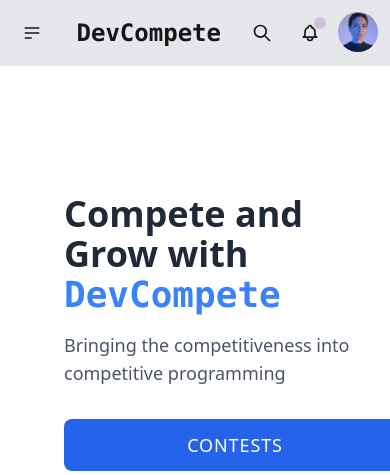
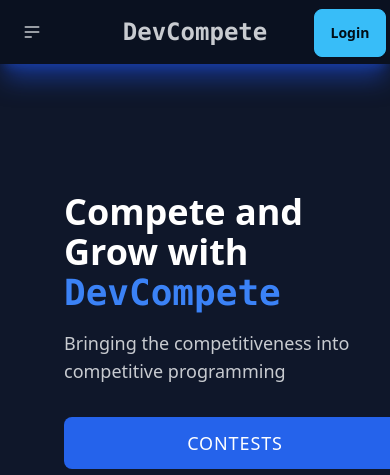
Before and after one commit to notnotrachit/devcompete, a Django app: page / in a window 390 px wide. Shown: the top 475 px of the page. Run offline with Django 4.2, Linux system fonts and the light colour scheme; parts of the project's set-up code (start-up, migrations or seed data) failed here and were passed over; some libraries are stand-ins or nearby versions; grey boxes are pictures that could not be loaded.

Commit message:
working on UI

```diff
--- a/templates/base.html
+++ b/templates/base.html
@@ -1,7 +1,7 @@
 {% load static %}
 
 <!DOCTYPE html>
-<html data-theme="pastel">
+<html data-theme="night">
   <head>
     <meta charset="utf-8" />
     <meta http-equiv="X-UA-Compatible" content="IE=edge" />
@@ -27,96 +27,7 @@
     <script src="https://cdnjs.cloudflare.com/ajax/libs/flowbite/2.1.1/flowbite.min.js"></script>
   </head>
   <body>
-
-    <div class="navbar bg-gray-200">
-
-      <div class="navbar-start">
-        <div class="dropdown">
-          <label tabindex="0" class="btn btn-ghost btn-circle">
-            <svg
-              xmlns="http://www.w3.org/2000/svg"
-              class="h-5 w-5"
-              fill="none"
-              viewBox="0 0 24 24"
-              stroke="currentColor"
-            >
-              <path
-                stroke-linecap="round"
-                stroke-linejoin="round"
-                stroke-width="2"
-                d="M4 6h16M4 12h16M4 18h7"
-              />
-            </svg>
-          </label>
-          <ul
-            tabindex="0"
-            class="menu menu-sm dropdown-content mt-3 z-[1] p-2 shadow bg-base-100 rounded-box w-52"
-          >
-            <li><a>Homepage</a></li>
-            <li><a>Portfolio</a></li>
-            <li><a>About</a></li>
-          </ul>
-        </div>
-      </div>
-      <div class="navbar-center">
-        <a class="btn btn-ghost font-mono text-2xl">DevCompete</a>
-      </div>
-      <div class="navbar-end">
-        <button class="btn btn-ghost btn-circle">
-          <svg
-            xmlns="http://www.w3.org/2000/svg"
-            class="h-5 w-5"
-            fill="none"
-            viewBox="0 0 24 24"
-            stroke="currentColor"
-          >
-            <path
-              stroke-linecap="round"
-              stroke-linejoin="round"
-              stroke-width="2"
-              d="M21 21l-6-6m2-5a7 7 0 11-14 0 7 7 0 0114 0z"
-            />
-          </svg>
-        </button>
-        <button class="btn btn-ghost btn-circle">
-          <div class="indicator">
-            <svg
-              xmlns="http://www.w3.org/2000/svg"
-              class="h-5 w-5"
-              fill="none"
-              viewBox="0 0 24 24"
-              stroke="currentColor"
-            >
-              <path
-                stroke-linecap="round"
-                stroke-linejoin="round"
-                stroke-width="2"
-                d="M15 17h5l-1.405-1.405A2.032 2.032 0 0118 14.158V11a6.002 6.002 0 00-4-5.659V5a2 2 0 10-4 0v.341C7.67 6.165 6 8.388 6 11v3.159c0 .538-.214 1.055-.595 1.436L4 17h5m6 0v1a3 3 0 11-6 0v-1m6 0H9"
-              />
-            </svg>
-            <span class="badge badge-xs badge-primary indicator-item"></span>
-          </div>
-        </button>
-        <div class="dropdown dropdown-end">
-          <label tabindex="0" class="btn btn-ghost btn-circle avatar">
-            <div class="w-10 rounded-full">
-              <img alt="pic" src="{% static 'images/profile.jpg' %} "/>
-            </div>
-          </label>
-          <ul
-            tabindex="0"
-            class="mt-3 z-[1] p-2 shadow menu menu-sm dropdown-content bg-base-100 rounded-box w-52"
-          >
-            <li>
-              <a class="justify-between"> Profile </a>
-            </li>
-            <li><a>Settings</a></li>
-            <li><a>Logout</a></li>
-          </ul>
-        </div>
-      </div>
-    </div>
-
+    {% include 'navbar.html' %}
     {% block main %}{% endblock %}
   </body>
 </html>
--- a/templates/home.html
+++ b/templates/home.html
@@ -1,14 +1,14 @@
 {% extends "base.html" %} {% block main %}
 <div>
 
-  <header class="bg-white mb-40 mt-16">
+  <header class="mb-40 mt-16">
     <div class="container px-6 py-16 mx-auto">
         <div class="items-center lg:flex">
             <div class="w-full lg:w-1/2">
                 <div class="lg:max-w-lg">
-                    <h1 class="text-4xl font-semibold text-gray-800 dark:text-black lg:text-5xl ml-10 text-left">Compete and Grow with <br> <span class="text-blue-500 font-mono font-semibold">DevCompete</span></h1>
+                    <h1 class="text-4xl text-white font-semibold lg:text-5xl ml-10 text-left">Compete and Grow with <br> <span class="text-blue-500 font-mono font-semibold">DevCompete</span></h1>
 
-                    <p class="mt-4 text-lg text-gray-600 dark:text-gray-400 ml-10 text-left">Bringing the competitiveness into competitive programming</p>
+                    <p class="mt-4 text-lg ml-10 text-left">Bringing the competitiveness into competitive programming</p>
                     <a href="/contests">
                     <button class="w-full px-6 py-3 mt-8 text-lg tracking-wider text-white uppercase transition-colors duration-300 transform bg-blue-600 rounded-lg lg:w-auto hover:bg-blue-500 focus:outline-none focus:bg-blue-500 ml-10">Contests</button>
                     </a>
--- /dev/null
+++ b/templates/navbar.html
@@ -0,0 +1,62 @@
+{% load static %}
+<div class="navbar bg-base-300 shadow-xl shadow-blue-700/50 sticky top-0 z-50">
+
+      <div class="navbar-start">
+        <div class="dropdown">
+          <label tabindex="0" class="btn btn-ghost btn-circle">
+            <svg
+              xmlns="http://www.w3.org/2000/svg"
+              class="h-5 w-5"
+              fill="none"
+              viewBox="0 0 24 24"
+              stroke="currentColor"
+            >
+              <path
+                stroke-linecap="round"
+                stroke-linejoin="round"
+                stroke-width="2"
+                d="M4 6h16M4 12h16M4 18h7"
+              />
+            </svg>
+          </label>
+          <ul
+            tabindex="0"
+            class="menu menu-sm dropdown-content mt-3 z-[1] p-2 shadow bg-base-100 rounded-box w-52"
+          >
+            <li><a>Homepage</a></li>
+            <li><a>Portfolio</a></li>
+            <li><a>About</a></li>
+          </ul>
+        </div>
+      </div>
+      <div class="navbar-center">
+        <a class="btn btn-ghost font-mono text-2xl">DevCompete</a>
+      </div>
+      <div class="navbar-end">
+        {% if request.user.is_authenticated %}
+        <div class="dropdown dropdown-end">
+          <label tabindex="0" class="btn btn-ghost btn-circle avatar">
+            <div class="w-10 rounded-full">
+              <img alt="pic" src="{% static 'images/profile.jpg' %} "/>
+            </div>
+          </label>
+          <ul
+            tabindex="0"
+            class="mt-3 z-[1] p-2 shadow menu menu-sm dropdown-content bg-base-100 rounded-box w-52"
+          >
+            <li>
+              <a class="justify-between"> Profile </a>
+            </li>
+            <li><a>Settings</a></li>
+            <li><a>Logout</a></li>
+          </ul>
+        </div>
+        {% else %}
+        <a href="{% url 'account_login' %}" class="btn btn-ghost btn-circle mx-2">
+
+            <button class="btn btn-primary">Login</button>
+
+        </a>
+        {% endif %}
+      </div>
+    </div>
```
